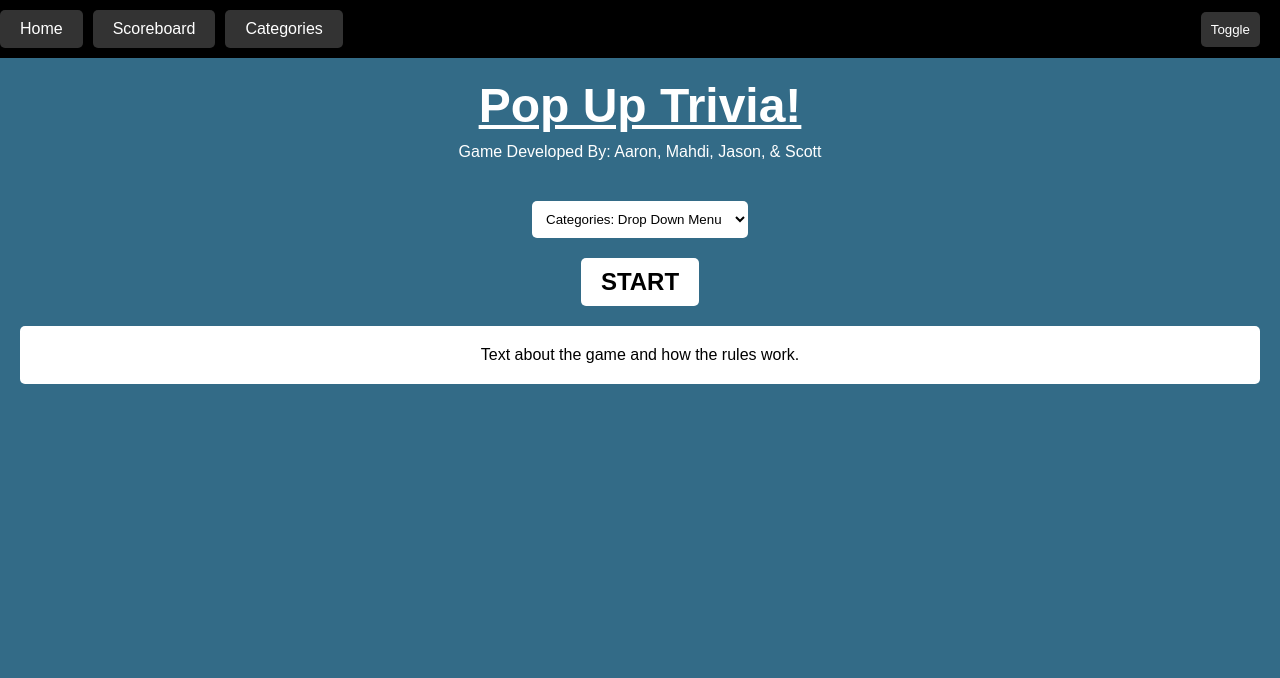
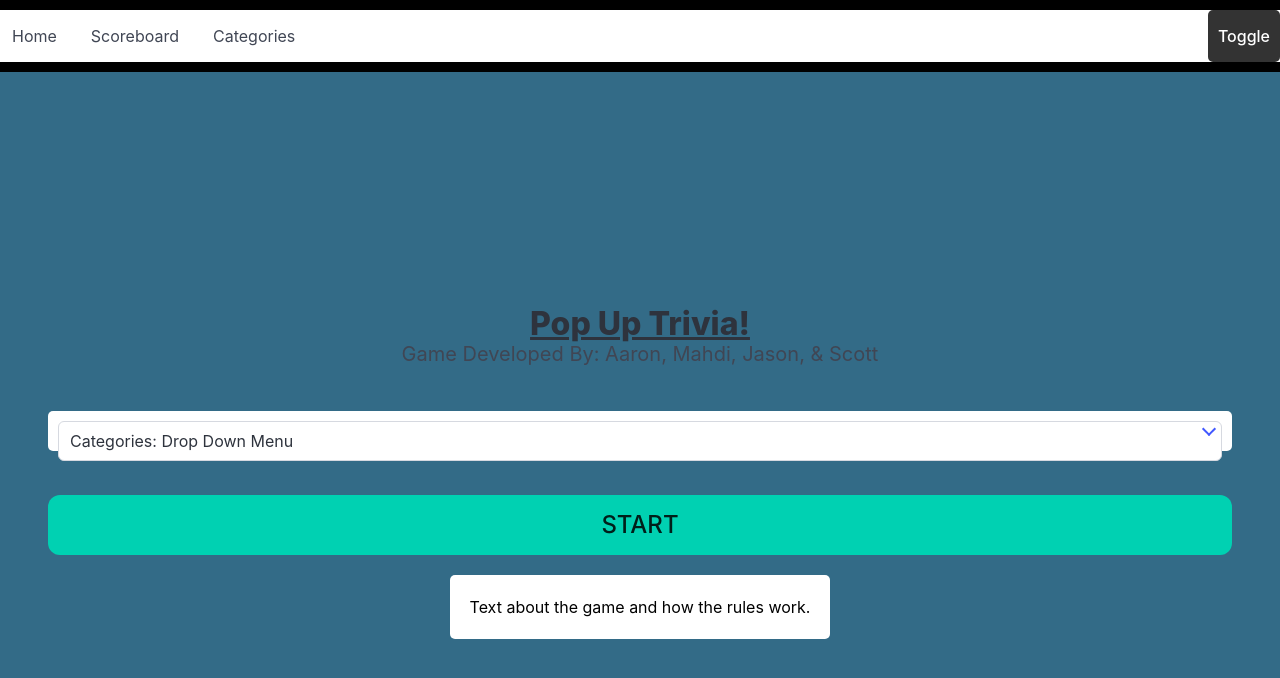
Before and after one commit to Schanze117/PopUpTrivia, a plain HTML site: page mockUpLanding/index.html in a window 1280 px wide. Drawn offline with nearby package versions, Linux system fonts and the light colour scheme.

Commit message:
Updated layout and styling for trivia game

```diff
--- a/Assets/JavaScript/arrays.js
+++ b/Assets/JavaScript/arrays.js
@@ -48,6 +48,3 @@ const harryPotter1q10 = {
     selection: ['A. Muggle', 'B. Squib', 'C. Mudblood', 'D. Noob'],
     answer: 'C. Mudblood'
 }
-
-//testing commit//
-//testing commit2//
--- a/mockUpLanding/index.html
+++ b/mockUpLanding/index.html
@@ -4,27 +4,37 @@
     <meta charset="UTF-8">
     <meta name="viewport" content="width=device-width, initial-scale=1.0">
     <link rel="stylesheet" href="styles.css">
+    <link rel="stylesheet" href="https://cdn.jsdelivr.net/npm/bulma@1.0.2/css/bulma.min.css">
     <title>Pop Up Trivia</title>
 </head>
 <body>
     <header>
-        <nav>
-            <a href="#">Home</a>
-            <a href="#">Scoreboard</a>
-            <a href="#">Categories</a>
+        <nav class="navbar">
+            <div class="navbar-menu">
+                <div class="navbar-start">
+                    <a href="#" class="navbar-item">Home</a>
+                    <a href="#" class="navbar-item">Scoreboard</a>
+                    <a href="#" class="navbar-item">Categories</a>
+                </div>
+                <div class="navbar-end">
+                    <button class="button is-primary toggle">Toggle</button>
+                </div>
+            </div>
         </nav>
-        <button class="toggle">Toggle</button>
     </header>
-    <main>
-        <div class="title">Pop Up Trivia!</div>
-        <div class="subtitle">Game Developed By: Aaron, Mahdi, Jason, & Scott</div>
-        <select class="dropdown">
-            <option>Categories: Drop Down Menu</option>
-        </select>
+
+    <main class="section is-fullheight">
+        <div class="title has-text-centered">Pop Up Trivia!</div>
+        <div class="subtitle has-text-centered">Game Developed By: Aaron, Mahdi, Jason, & Scott</div>
+        <div class="select is-fullwidth">
+            <select>
+                <option>Categories: Drop Down Menu</option>
+            </select>
+        </div>
         <br>
-        <a href="#" class="start-button">START</a>
-        <div class="info">
-            Text about the game and how the rules work.
+        <a href="#" class="button is-large is-primary is-fullwidth">START</a>
+        <div class="content">
+            <p>Text about the game and how the rules work.</p>
         </div>
     </main>
 </body>
--- a/mockUpLanding/styles.css
+++ b/mockUpLanding/styles.css
@@ -11,6 +11,7 @@ body {
     text-align: center;
     margin: 0;
     padding: 0;
+    height: 100%;
 }
 
 header {
@@ -22,6 +23,12 @@ header {
 }
 
 header nav {
+    display: flex;
+    justify-content: space-between;
+    width: 100%;
+}
+
+header nav .navbar-start {
     display: flex;
     gap: 10px;
 }
@@ -35,7 +42,6 @@ header nav a {
 }
 
 header .toggle {
-    margin-right: 20px;
     background-color: #333;
     color: #fff;
     padding: 10px;
@@ -46,6 +52,11 @@ header .toggle {
 
 main {
     padding: 20px;
+    min-height: 100vh;
+    display: flex;
+    flex-direction: column;
+    justify-content: center;
+    align-items: center;
 }
 
 .title {
@@ -60,7 +71,7 @@ main {
     margin-bottom: 20px;
 }
 
-.dropdown {
+.select {
     margin: 20px 0;
     background-color: #fff;
     color: #000;
@@ -82,7 +93,7 @@ main {
     text-decoration: none;
 }
 
-.info {
+.content {
     margin-top: 20px;
     background-color: #fff;
     color: #000;
```
Also changed, not shown: mockUpQuestions/index.html (+13 -8 lines).
